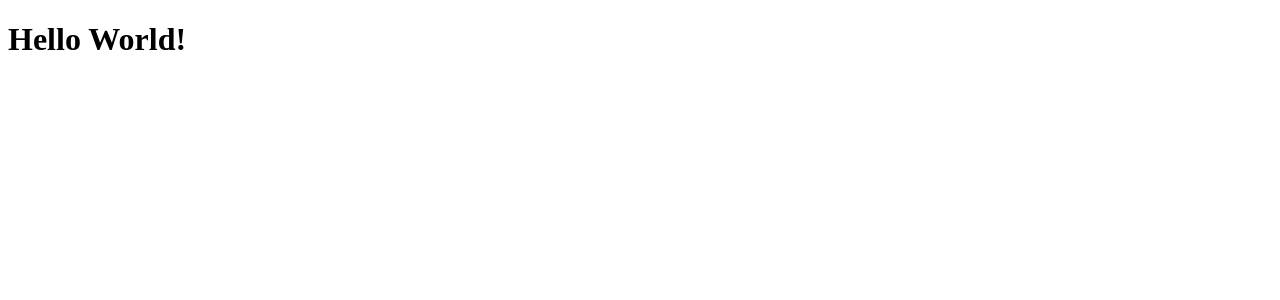
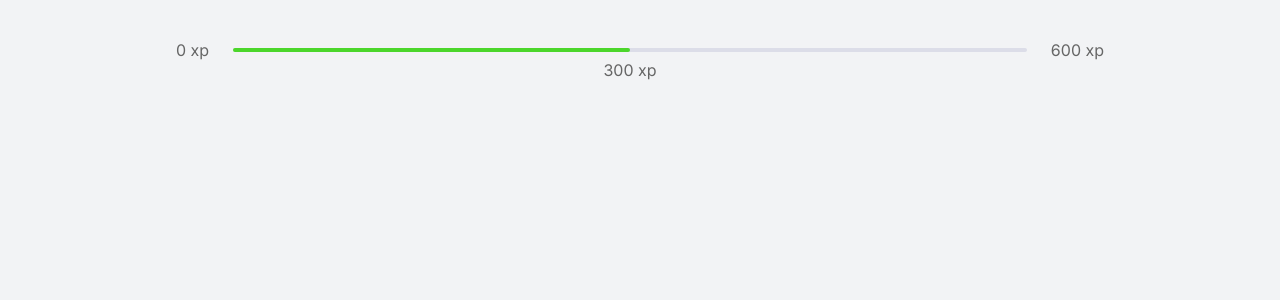
Before and after one commit to jbonadiman/nlw-moveit, a React (Create React App) app: page / in a window 1280 px wide. Shown: the top 300 px of the page. Built offline with nearby package versions, Linux system fonts and the light colour scheme.

Commit message:
Finalizando primeira aula;

```diff
--- a/public/index.html
+++ b/public/index.html
@@ -3,6 +3,9 @@
   <head>
     <meta charset="utf-8" />
     <meta name="viewport" content="width=device-width, initial-scale=1" />
+
+    <link rel="preconnect" href="https://fonts.gstatic.com">
+    <link href="https://fonts.googleapis.com/css2?family=Inter:wght@400;500;600&family=Rajdhani:wght@600&display=swap" rel="stylesheet">
 
     <title>React App</title>
   </head>
--- a/src/App.tsx
+++ b/src/App.tsx
@@ -1,7 +1,11 @@
+import './styles/global.css';
+import { ExperienceBar } from './components/ExperienceBar';
 
 function App() {
   return (
-    <h1>Hello World!</h1>
+    <div className="container">
+      <ExperienceBar />
+    </div>
   );
 }
 
--- /dev/null
+++ b/src/components/ExperienceBar.tsx
@@ -0,0 +1,14 @@
+export function ExperienceBar() {
+  return (
+    <header className="experience-bar">
+      <span>0 xp</span>
+      <div>
+        <div style={{ width: '50%' }}/>
+        <span className="current-experience" style={{ left: '50%' }}>
+          300 xp
+        </span>
+      </div>
+      <span>600 xp</span>
+    </header>
+  )
+}
--- /dev/null
+++ b/src/styles/global.css
@@ -0,0 +1,89 @@
+* {
+  margin: 0;
+  padding: 0;
+  box-sizing: border-box;
+}
+
+:root {
+  --white: #fff;
+  --background: #f2f3f5;
+  --gray-line: #dcdde8;
+  --text: #666;
+  --text-highlight: #b3b9ff;
+  --title: #2e384d;
+  --red: #e83f5b;
+  --green: #4cd62b;
+  --blue: #5965e0;
+  --dark-blue: #4953b8;
+  --twitter-blue: #2aa9e0;
+}
+
+@media(max-width: 1080px) {
+  html {
+    font-size: 93.75%;
+  }
+}
+
+@media(max-width: 720px) {
+  html {
+    font-size: 87.5%;
+  }
+}
+
+body {
+  background: var(--background);
+  color: var(--text);
+}
+
+body, input, textarea, button {
+  font: 400 16rem  "Inter", sans-serif;
+}
+
+button {
+  cursor: pointer;
+}
+
+a {
+  color: inherit;
+  text-decoration: none;
+}
+
+.container {
+  height: 100vh;
+  max-width: 992px;
+  margin: 0 auto;
+  padding: 2.5rem 2rem;
+
+  display: flex;
+  flex-direction: column;
+}
+
+.experience-bar {
+  display: flex;
+  align-items: center;
+}
+
+.experience-bar span {
+  font-size: 1rem;
+}
+
+.experience-bar > div {
+  flex: 1;
+  height: 4px;
+  border-radius: 4px;
+  background: var(--gray-line);
+  margin: 0 1.5rem;
+  position: relative;
+}
+
+.experience-bar > div > div {
+  height: 4px;
+  border-radius: 4px;
+  background: var(--green);
+}
+
+span.current-experience {
+  position: absolute;
+  top: 12px;
+  transform: translateX(-50%);
+}
```
